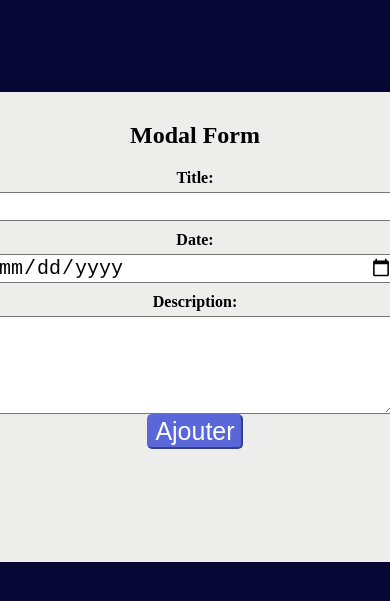
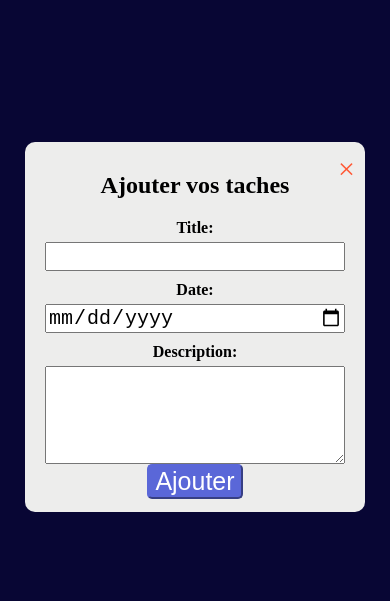
Before and after one commit to Amadou-Niangaly/Todolist-App, a plain HTML site: page index.html in a window 390 px wide. Both pictures are taken after a click on the button "Ajouter une tache". Shown: the part 95-696 px from the top of the page. Drawn offline with nearby package versions, Linux system fonts and the light colour scheme.

Commit message:
Ajout de la responsivite

```diff
--- a/index.html
+++ b/index.html
@@ -13,7 +13,7 @@
     <div id="myModal" class="modal">
         <div class="modal-content">
             <div class="top-form"><span class="close">&times;</span></div>
-            <h2>Modal Form</h2>
+            <h2>Ajouter vos taches</h2>
             <form id="myForm">
                 <div class="body-form">
                     <div class="form-group">
--- a/styles.css
+++ b/styles.css
@@ -132,3 +132,50 @@ body{
     border-radius: 5px;
     margin-left: 2px;
 }
+/* Styles pour les appareils mobiles (par exemple, smartphones) */
+@media only screen and (max-width: 768px) {
+    /* Ajoutez ici vos styles CSS spécifiques pour les appareils mobiles */
+    .ajt-tache {
+        width: 300px;
+        height: 350px;
+        background-color: #EDEDEC;
+        border-radius: 10px;
+        display: flex;
+        position: fixed;
+        top: 50%;
+        left: 50%;
+        transform: translate(-50%, -50%);
+        z-index: 98; /* Assure que le bouton est derrière le modal */
+        border-radius: 10px;
+    }
+    .modal-content {
+        width: 300px;
+        height: 350px;
+        background-color:#EDEDEC ;
+        border-radius: 10px;
+        padding: 10px 20px; /* Ajout de padding pour que les éléments ne soient pas collés aux bords */
+        text-align: center;
+        position: fixed;
+        top: 50%;
+        left: 50%;
+        transform: translate(-50%, -50%);
+        z-index: 100; /* Assure que le modal-content est en premier plan */
+    }
+    .btn-ajt {
+        position: fixed;
+        display: flex;
+        justify-content: center;
+        align-items: center;
+        background-color: #5A67D8;
+        color: #fff;
+        border-radius: 5px;
+        border-color: #5A67D8;
+        font-size: 20px;
+        width: 200px; /* Ajustez la largeur si nécessaire */
+        height: 50px; /* Ajustez la hauteur si nécessaire */
+        left:50px;
+        top: 5px;
+        margin: auto;
+        order: -1;
+    }
+  }
```
